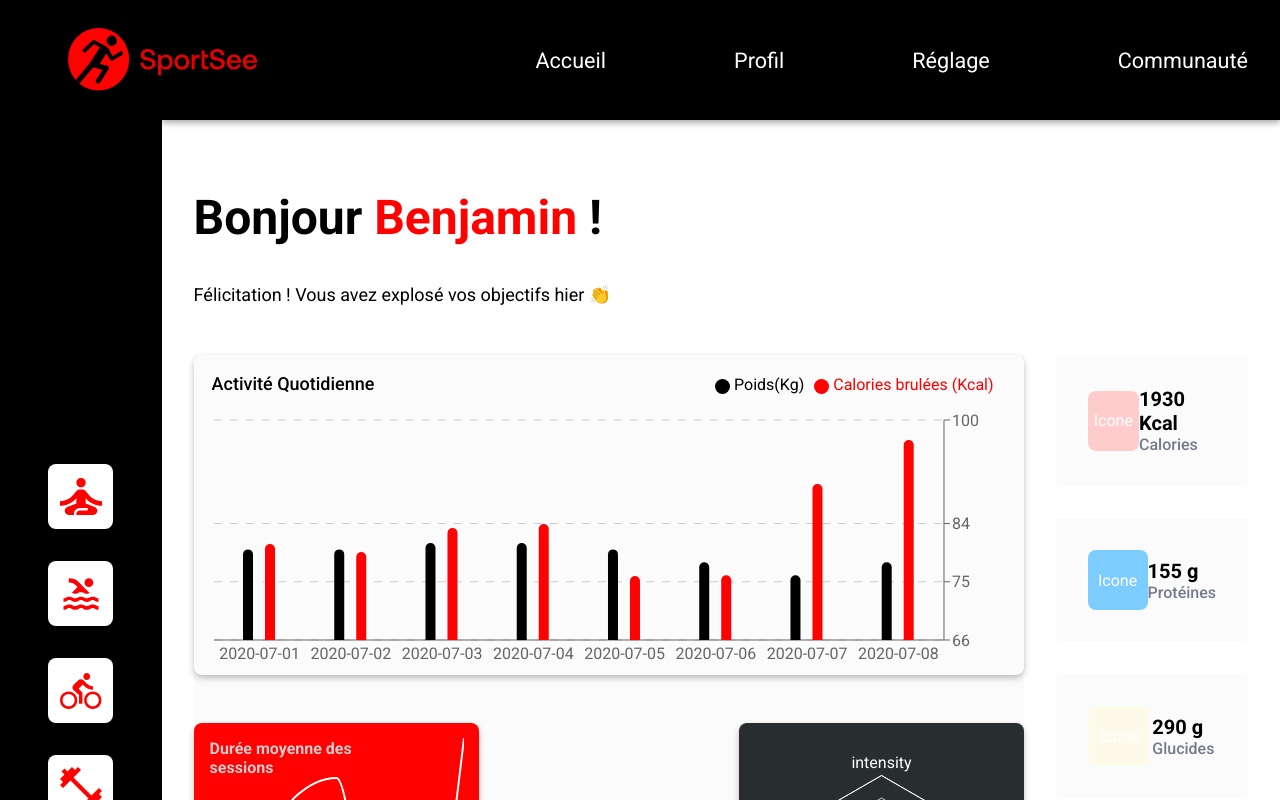
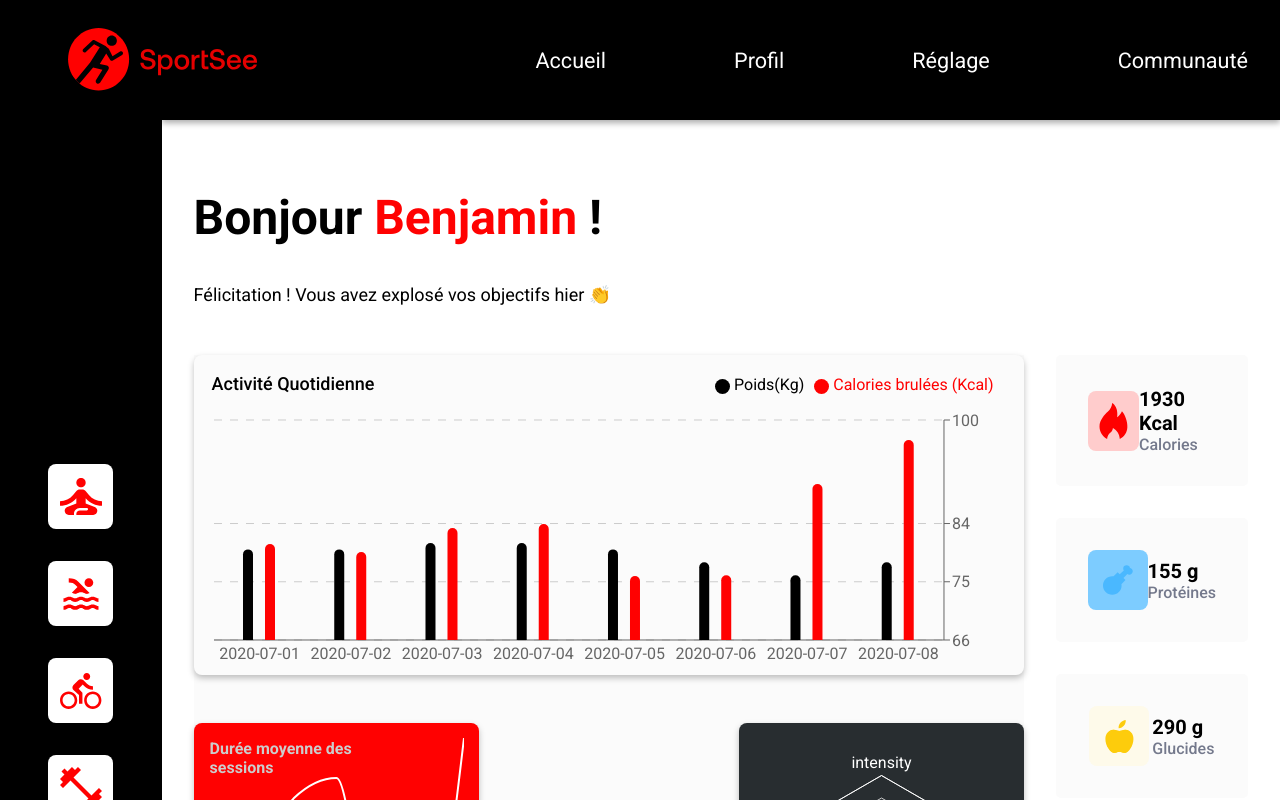
Before and after one commit to Mil00Z/sport-see, a React (Vite) app: page / in a window 1280 px wide. Shown: the top 800 px of the page. Built offline with nearby package versions, Linux system fonts and the light colour scheme.

Commit message:
integration of icons of data Vitals

```diff
--- a/src/components/statsList/StatsList.jsx
+++ b/src/components/statsList/StatsList.jsx
@@ -1,4 +1,9 @@
 import {useOutletContext} from 'react-router-dom'
+// import logo from '@assets/logo.svg'
+import calo from '@assets/energy.svg'
+import prot from '@assets/chicken.svg'
+import glu from '@assets/apple.svg'
+import lip from '@assets/cheeseburger.svg'
 
 
 import '@styles/layout/statsList.scss'
@@ -15,24 +20,27 @@ const StatsList = () => {
       {
         label: "Calories",
         value: keyData?.calorieCount || 'X',
-        unit :"Kcal"
+        unit :"Kcal",
+        icon: calo
       },
       {
         label: "Protéines",
         value: keyData?.proteinCount || 'X',
-        unit:"g"
+        unit:"g",
+        icon: prot
       },
       {
         label: "Glucides",
         value: keyData?.carbohydrateCount || 'X',
-        unit:"g"
+        unit:"g",
+        icon: glu
 
        },
       {
         label: "Lipides",
         value: keyData?.lipidCount || 'X',
-        unit:"g"
-
+        unit:"g",
+        icon: lip
       }
     ]
 
@@ -49,7 +57,9 @@ const StatsList = () => {
           return(
 
             <li key={`vitals-${index}`} className="icon icon-stats">
-              <span className={element.label.toLowerCase().substring(0,4)}>Icone</span>
+              <span className={element.label.toLowerCase().substring(0,4)}>
+              <img src={element.icon} />
+              </span>
               <div className="vitals">
                 <span className="unit">{element.value} {element.unit}</span>
                 <span className="label">{element.label}</span>
```
